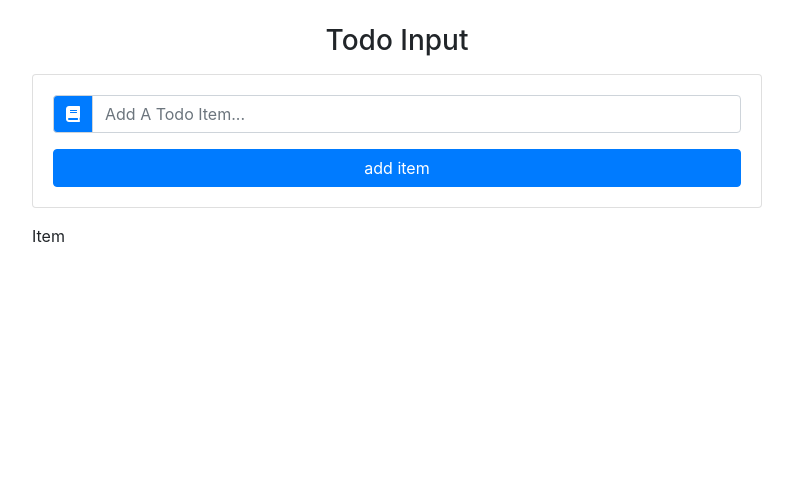
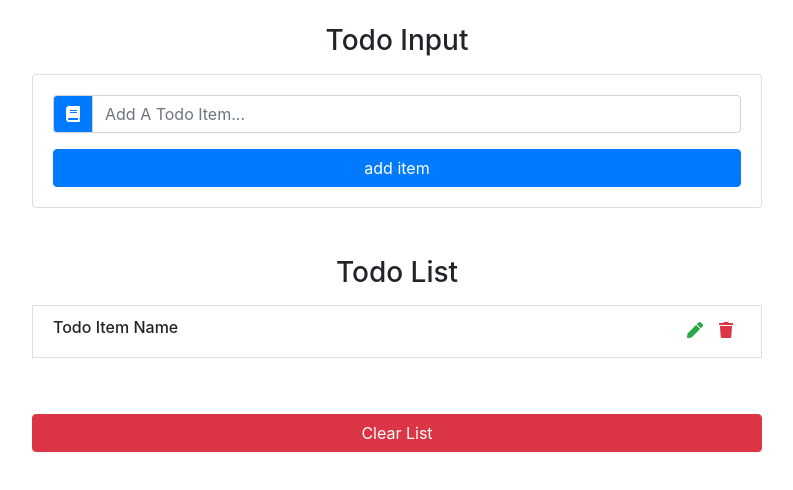
Before and after one commit to dean-hildebrand/todo-list, a React (Create React App) app: page / in a window 1280 px wide. Shown: the top 490 px of the page, without its empty margins (243-1036 px from the left). Built offline with nearby package versions, Linux system fonts and the light colour scheme.

Commit message:
Finished with html layout of each component

```diff
--- a/src/components/TodoItem.js
+++ b/src/components/TodoItem.js
@@ -2,7 +2,17 @@
 
 function TodoItem() {
   return (
-    <div>Item</div>
+    <li className="list-group-item text-capitalize d-flex justify-content-between my-2">
+    <h6>Todo item name</h6>
+    <div className="todo-icon">
+    <span className='mx-2 text-success'>
+    <i className="fas fa-pen"></i>
+    </span>
+    <span className='mx-2 text-danger'>
+    <i className="fas fa-trash"></i>
+    </span>
+    </div>
+    </li>
   )
 }
 
--- a/src/components/TodoList.js
+++ b/src/components/TodoList.js
@@ -2,9 +2,11 @@
 import TodoItem from './TodoItem'
 function TodoList() {
   return (
-    <div>
+    <ul class="list-group my-5">
+    <h3 class="text-capitalize text-center">todo list</h3>
     <TodoItem />
-    </div>
+    <button type='button' className="btn btn-danger btn-block text-capitalize mt-5">clear list</button>
+    </ul>
   )
 }
 
```
